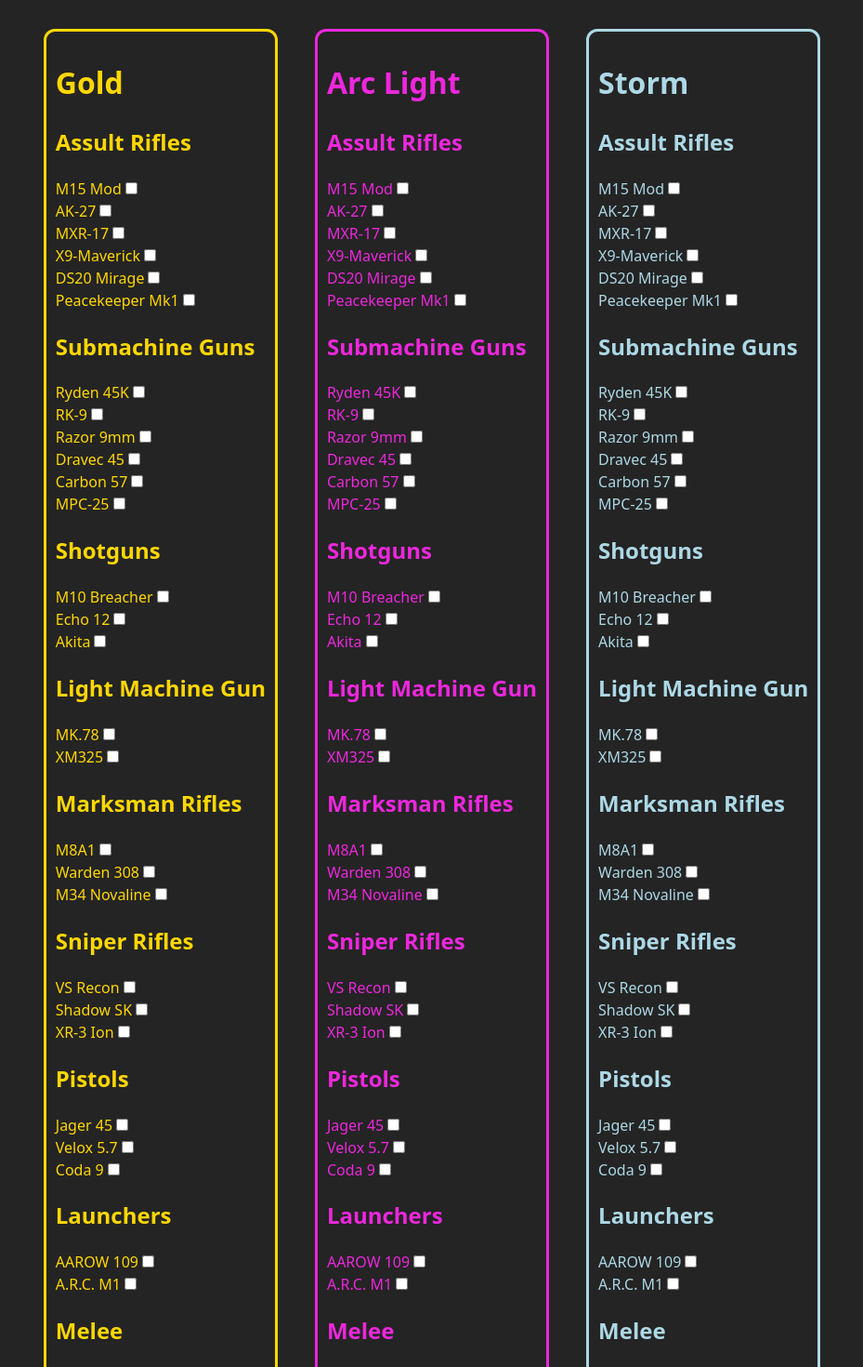
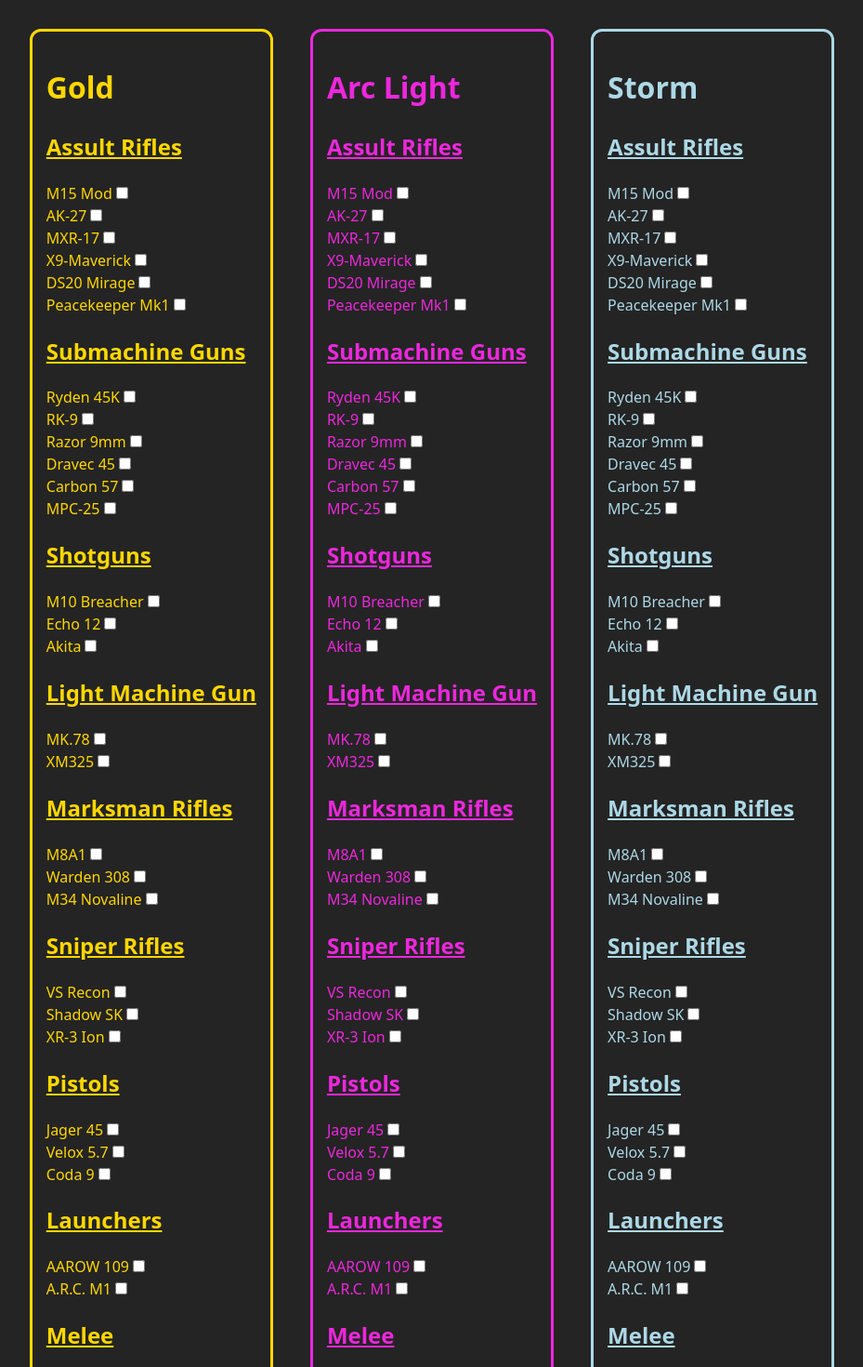
Before and after one commit to jshirey55/camotracker, a React (Vite) app in the folder camotrackerapp/: page / in a window 1280 px wide. Shown: the part 120-1590 px from the top of the page at 93% size, without its empty margins (175-1104 px from the left). Built offline with nearby package versions, Linux system fonts and the light colour scheme.

Commit message:
small update

```diff
--- a/camotrackerapp/src/components/ArclLight.jsx
+++ b/camotrackerapp/src/components/ArclLight.jsx
@@ -8,7 +8,7 @@ export default function ArcLight() {
     <div className="arc-light-container">
         <h1>Arc Light</h1>
 
-            <h2>Assult Rifles</h2>
+            <h2 className="class-title">Assult Rifles</h2>
                 <div>M15 Mod
                     <input type="checkbox" id='m15'/>
                 </div>
@@ -28,7 +28,7 @@ export default function ArcLight() {
                     <input type="checkbox" id="peacekeeper"/>
                 </div>
 
-            <h2>Submachine Guns</h2>
+            <h2 className="class-title">Submachine Guns</h2>
                 <div>Ryden 45K
                     <input type="checkbox" id="ryden"/>
                 </div>
@@ -48,7 +48,7 @@ export default function ArcLight() {
                     <input type="checkbox" id="mpc"/>
                 </div>
 
-            <h2>Shotguns</h2>
+            <h2 className="class-title">Shotguns</h2>
                 <div>M10 Breacher
                     <input type="checkbox" id="m10"/>
                 </div>
@@ -59,17 +59,15 @@ export default function ArcLight() {
                     <input type="checkbox" id="akita"/>
                 </div>
 
-        <div id = 'lmg-container'>
-            <h2>Light Machine Gun</h2>
+            <h2 className="class-title">Light Machine Gun</h2>
                 <div>MK.78
                     <input type="checkbox" id="mk78"/>
                 </div>
                 <div>XM325
                     <input type="checkbox" id="xm325"/>
                 </div>
-        </div>
 
-            <h2>Marksman Rifles</h2>
+            <h2 className="class-title">Marksman Rifles</h2>
                 <div>M8A1
                     <input type="checkbox" id="m8a1"/>
                 </div>
@@ -80,7 +78,7 @@ export default function ArcLight() {
                     <input type="checkbox" id="m34"/>
                 </div>
 
-            <h2>Sniper Rifles</h2>
+            <h2 className="class-title">Sniper Rifles</h2>
                 <div>VS Recon
                     <input type="checkbox" id="vs"/>
                 </div>
@@ -91,7 +89,7 @@ export default function ArcLight() {
                     <input type="checkbox" id="xr3"/>
                 </div>
 
-            <h2>Pistols</h2>
+            <h2 className="class-title">Pistols</h2>
                 <div>Jager 45
                     <input type="checkbox" id="jager"/>
                 </div>
@@ -102,14 +100,14 @@ export default function ArcLight() {
                     <input type="checkbox" id="coda"/>
                 </div>
 
-            <h2>Launchers</h2>
+            <h2 className="class-title">Launchers</h2>
                 <div>AAROW 109
                     <input type="checkbox" id="aarow"/>
                 </div>
                 <div>A.R.C. M1
                     <input type="checkbox" id="arc"/>
                 </div>
-            <h2>Melee</h2>
+            <h2 className="class-title">Melee</h2>
                 <div>Knife
                     <input type="checkbox" id="knife"/>
                 </div>
--- a/camotrackerapp/src/components/Gold.jsx
+++ b/camotrackerapp/src/components/Gold.jsx
@@ -8,7 +8,7 @@ export default function Gold() {
     <div className="gold-container">
         <h1>Gold</h1>
 
-            <h2>Assult Rifles</h2>
+            <h2 className="class-title">Assult Rifles</h2>
                 <div>M15 Mod
                     <input type="checkbox" id='m15'/>
                 </div>
@@ -28,7 +28,7 @@ export default function Gold() {
                     <input type="checkbox" id="peacekeeper"/>
                 </div>
 
-            <h2>Submachine Guns</h2>
+            <h2 className="class-title">Submachine Guns</h2>
                 <div>Ryden 45K
                     <input type="checkbox" id="ryden"/>
                 </div>
@@ -48,7 +48,7 @@ export default function Gold() {
                     <input type="checkbox" id="mpc"/>
                 </div>
 
-            <h2>Shotguns</h2>
+            <h2 className="class-title">Shotguns</h2>
                 <div>M10 Breacher
                     <input type="checkbox" id="m10"/>
                 </div>
@@ -59,17 +59,15 @@ export default function Gold() {
                     <input type="checkbox" id="akita"/>
                 </div>
 
-        <div id = 'lmg-container'>
-            <h2>Light Machine Gun</h2>
+            <h2 className="class-title">Light Machine Gun</h2>
                 <div>MK.78
                     <input type="checkbox" id="mk78"/>
                 </div>
                 <div>XM325
                     <input type="checkbox" id="xm325"/>
                 </div>
-        </div>
 
-            <h2>Marksman Rifles</h2>
+            <h2 className="class-title">Marksman Rifles</h2>
                 <div>M8A1
                     <input type="checkbox" id="m8a1"/>
                 </div>
@@ -80,7 +78,7 @@ export default function Gold() {
                     <input type="checkbox" id="m34"/>
                 </div>
 
-            <h2>Sniper Rifles</h2>
+            <h2 className="class-title">Sniper Rifles</h2>
                 <div>VS Recon
                     <input type="checkbox" id="vs"/>
                 </div>
@@ -91,7 +89,7 @@ export default function Gold() {
                     <input type="checkbox" id="xr3"/>
                 </div>
 
-            <h2>Pistols</h2>
+            <h2 className="class-title">Pistols</h2>
                 <div>Jager 45
                     <input type="checkbox" id="jager"/>
                 </div>
@@ -102,14 +100,14 @@ export default function Gold() {
                     <input type="checkbox" id="coda"/>
                 </div>
 
-            <h2>Launchers</h2>
+            <h2 className="class-title">Launchers</h2>
                 <div>AAROW 109
                     <input type="checkbox" id="aarow"/>
                 </div>
                 <div>A.R.C. M1
                     <input type="checkbox" id="arc"/>
                 </div>
-            <h2>Melee</h2>
+            <h2 className="class-title">Melee</h2>
                 <div>Knife
                     <input type="checkbox" id="knife"/>
                 </div>
--- a/camotrackerapp/src/components/Storm.jsx
+++ b/camotrackerapp/src/components/Storm.jsx
@@ -8,7 +8,7 @@ export default function Storm() {
     <div className="storm-container">
         <h1>Storm</h1>
 
-            <h2>Assult Rifles</h2>
+            <h2 className="class-title">Assult Rifles</h2>
                 <div>M15 Mod
                     <input type="checkbox" id='m15'/>
                 </div>
@@ -28,7 +28,7 @@ export default function Storm() {
                     <input type="checkbox" id="peacekeeper"/>
                 </div>
 
-            <h2>Submachine Guns</h2>
+            <h2 className="class-title">Submachine Guns</h2>
                 <div>Ryden 45K
                     <input type="checkbox" id="ryden"/>
                 </div>
@@ -48,7 +48,7 @@ export default function Storm() {
                     <input type="checkbox" id="mpc"/>
                 </div>
 
-            <h2>Shotguns</h2>
+            <h2 className="class-title">Shotguns</h2>
                 <div>M10 Breacher
                     <input type="checkbox" id="m10"/>
                 </div>
@@ -59,17 +59,15 @@ export default function Storm() {
                     <input type="checkbox" id="akita"/>
                 </div>
 
-        <div id = 'lmg-container'>
-            <h2>Light Machine Gun</h2>
+            <h2 className="class-title">Light Machine Gun</h2>
                 <div>MK.78
                     <input type="checkbox" id="mk78"/>
                 </div>
                 <div>XM325
                     <input type="checkbox" id="xm325"/>
                 </div>
-        </div>
 
-            <h2>Marksman Rifles</h2>
+            <h2 className="class-title">Marksman Rifles</h2>
                 <div>M8A1
                     <input type="checkbox" id="m8a1"/>
                 </div>
@@ -80,7 +78,7 @@ export default function Storm() {
                     <input type="checkbox" id="m34"/>
                 </div>
 
-            <h2>Sniper Rifles</h2>
+            <h2 className="class-title">Sniper Rifles</h2>
                 <div>VS Recon
                     <input type="checkbox" id="vs"/>
                 </div>
@@ -91,7 +89,7 @@ export default function Storm() {
                     <input type="checkbox" id="xr3"/>
                 </div>
 
-            <h2>Pistols</h2>
+            <h2 className="class-title">Pistols</h2>
                 <div>Jager 45
                     <input type="checkbox" id="jager"/>
                 </div>
@@ -102,14 +100,14 @@ export default function Storm() {
                     <input type="checkbox" id="coda"/>
                 </div>
 
-            <h2>Launchers</h2>
+            <h2 className="class-title">Launchers</h2>
                 <div>AAROW 109
                     <input type="checkbox" id="aarow"/>
                 </div>
                 <div>A.R.C. M1
                     <input type="checkbox" id="arc"/>
                 </div>
-            <h2>Melee</h2>
+            <h2 className="class-title">Melee</h2>
                 <div>Knife
                     <input type="checkbox" id="knife"/>
                 </div>
--- a/camotrackerapp/src/components/styles/styles.css
+++ b/camotrackerapp/src/components/styles/styles.css
@@ -1,33 +1,37 @@
-.gold-container{
+.gold-container {
     text-align: left;
     display: inline-block;
     color: gold;
     border: solid;
-    padding: 10px;
+    padding: 15px;
     margin: 20px;
     border-radius: 12px;
 }
 
-.arc-light-container{
+.arc-light-container {
     text-align: left;
     display: inline-block;
     color: rgb(237, 39, 220);
     border: solid;
-    padding: 10px;
+    padding: 15px;
     margin: 20px;
     border-radius: 12px;
 }
 
-.storm-container{
+.storm-container {
     text-align: left;
     display: inline-block;
     color: lightblue;
     border: solid;
-    padding: 10px;
+    padding: 15px;
     margin: 20px;
     border-radius: 12px;
 }
 
-.checkbox{
+.checkbox {
     color: blueviolet;
 }
+
+.class-title {
+    text-decoration: underline;
+}
```
